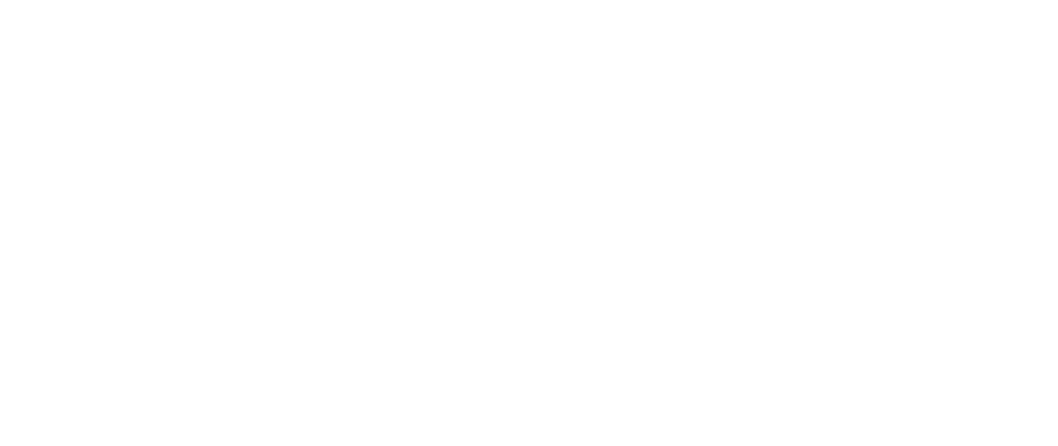
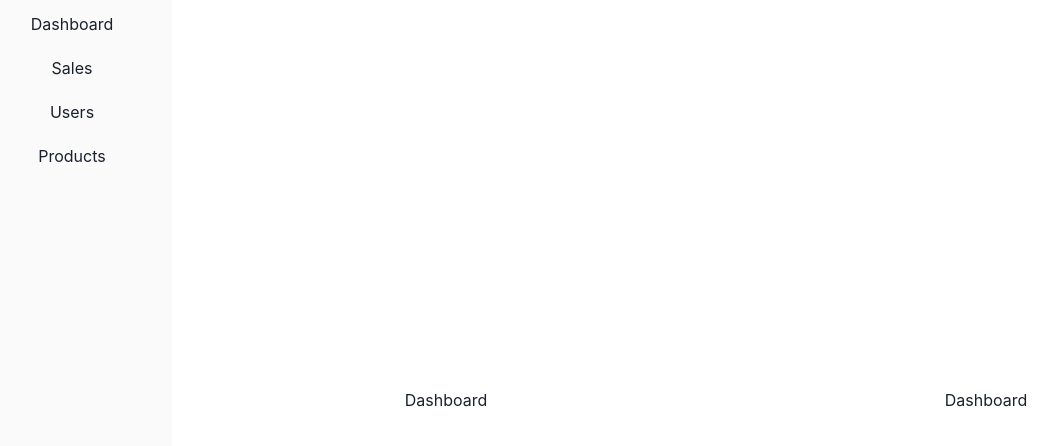
Before and after one commit to saroshkhandev/q-manage, a React (Create React App) app: page /dashboard in a window 1280 px wide. Shown: the top 446 px of the page, without its empty margins (28-1086 px from the left). Built offline with nearby package versions, Linux system fonts and the light colour scheme.

Commit message:
Added routes + fixed firebase

```diff
--- a/package.json
+++ b/package.json
@@ -14,6 +14,7 @@
     "framer-motion": "^6",
     "react": "^17.0.2",
     "react-dom": "^17.0.2",
+    "react-router-dom": "^6.2.2",
     "react-scripts": "5.0.0",
     "web-vitals": "^2.1.0"
   },
--- a/src/App.js
+++ b/src/App.js
@@ -1,12 +1,25 @@
-import './App.css';
-import {VStack} from '@chakra-ui/react';
+import './App.css'
+import { HStack } from '@chakra-ui/react'
+import Sidebar from './components/Sidebar'
+import Dashboard from './page/Dashboard/Dashboard'
+import { Routes, Navigate } from 'react-router-dom'
+import { Route } from 'react-router'
+import Users from './page/Users/Users'
+import Products from './page/Products/Products'
 
 function App() {
   return (
-    <VStack h='100vh'>
-
-    </VStack>
-  );
+    <HStack h="100%" w="100%">
+      <Sidebar />
+      <Routes>
+        <Route path="/dashboard" element={<Dashboard />} />
+        <Route path="/users" element={<Users />} />
+        <Route path="/products" element={<Products />} />
+        <Route path="/" element={<Navigate replace to="/dashboard" />} />
+      </Routes>
+      <Dashboard />
+    </HStack>
+  )
 }
 
-export default App;
+export default App
--- /dev/null
+++ b/src/components/Sidebar/index.js
@@ -0,0 +1,15 @@
+import { Link, VStack } from '@chakra-ui/react'
+import React from 'react'
+
+const Sidebar = () => {
+  return (
+    <VStack w="200px" minW="200px" bg="#fafafa" p={3} h="100vh" gap={3}>
+      <Link href="/dashboard">Dashboard</Link>
+      <Link href="/">Sales</Link>
+      <Link href="/users">Users</Link>
+      <Link href="/products">Products</Link>
+    </VStack>
+  )
+}
+
+export default Sidebar
--- a/src/index.js
+++ b/src/index.js
@@ -1,17 +1,24 @@
-import React from 'react';
-import ReactDOM from 'react-dom';
-import './index.css';
-import App from './App';
-import reportWebVitals from './reportWebVitals';
+import React from 'react'
+import ReactDOM from 'react-dom'
+import './index.css'
+import App from './App'
+import reportWebVitals from './reportWebVitals'
+import { ChakraProvider } from '@chakra-ui/react'
+import { BrowserRouter } from 'react-router-dom'
 
 ReactDOM.render(
-  <React.StrictMode>
-    <App />
-  </React.StrictMode>,
-  document.getElementById('root')
-);
+  <BrowserRouter>
+    <ChakraProvider>
+      <React.StrictMode>
+        <App />
+      </React.StrictMode>
+    </ChakraProvider>
+  </BrowserRouter>,
+
+  document.getElementById('root'),
+)
 
 // If you want to start measuring performance in your app, pass a function
 // to log results (for example: reportWebVitals(console.log))
 // or send to an analytics endpoint. Learn more: https://bit.ly/CRA-vitals
-reportWebVitals();
+reportWebVitals()
--- /dev/null
+++ b/src/page/Dashboard/Dashboard.js
@@ -0,0 +1,12 @@
+import { VStack } from '@chakra-ui/react'
+import React from 'react'
+
+const Dashboard = () => {
+    return (
+      <VStack h="full" w="full">
+        <div>Dashboard</div>
+      </VStack>
+    )
+}
+
+export default Dashboard
--- /dev/null
+++ b/src/page/Products/Products.js
@@ -0,0 +1,12 @@
+import { VStack } from '@chakra-ui/react'
+import React from 'react'
+
+const Products = () => {
+  return (
+    <VStack h="full" w="full">
+      <div>Products</div>
+    </VStack>
+  )
+}
+
+export default Products
--- /dev/null
+++ b/src/page/Users/Users.js
@@ -0,0 +1,12 @@
+import { VStack } from '@chakra-ui/react'
+import React from 'react'
+
+const Users = () => {
+    return (
+      <VStack h="full" w="full">
+        <div>Users</div>
+      </VStack>
+    )
+}
+
+export default Users
```
Also changed, not shown: src/firebase.js (+7 -0 lines), src/components/Dashboard/Dashboard.js (deleted), 2 other files (tests, documents, lock files or other folders).
